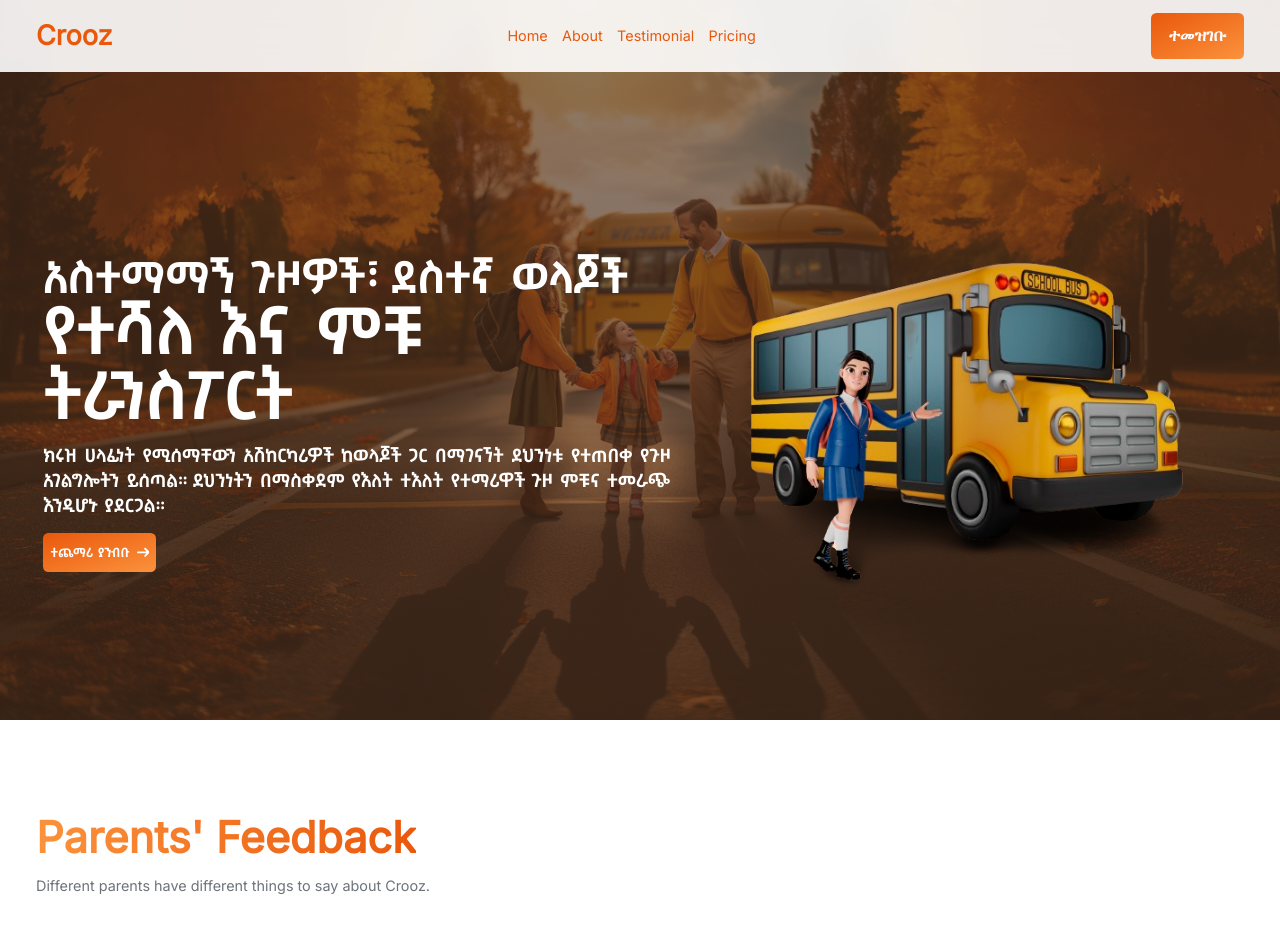
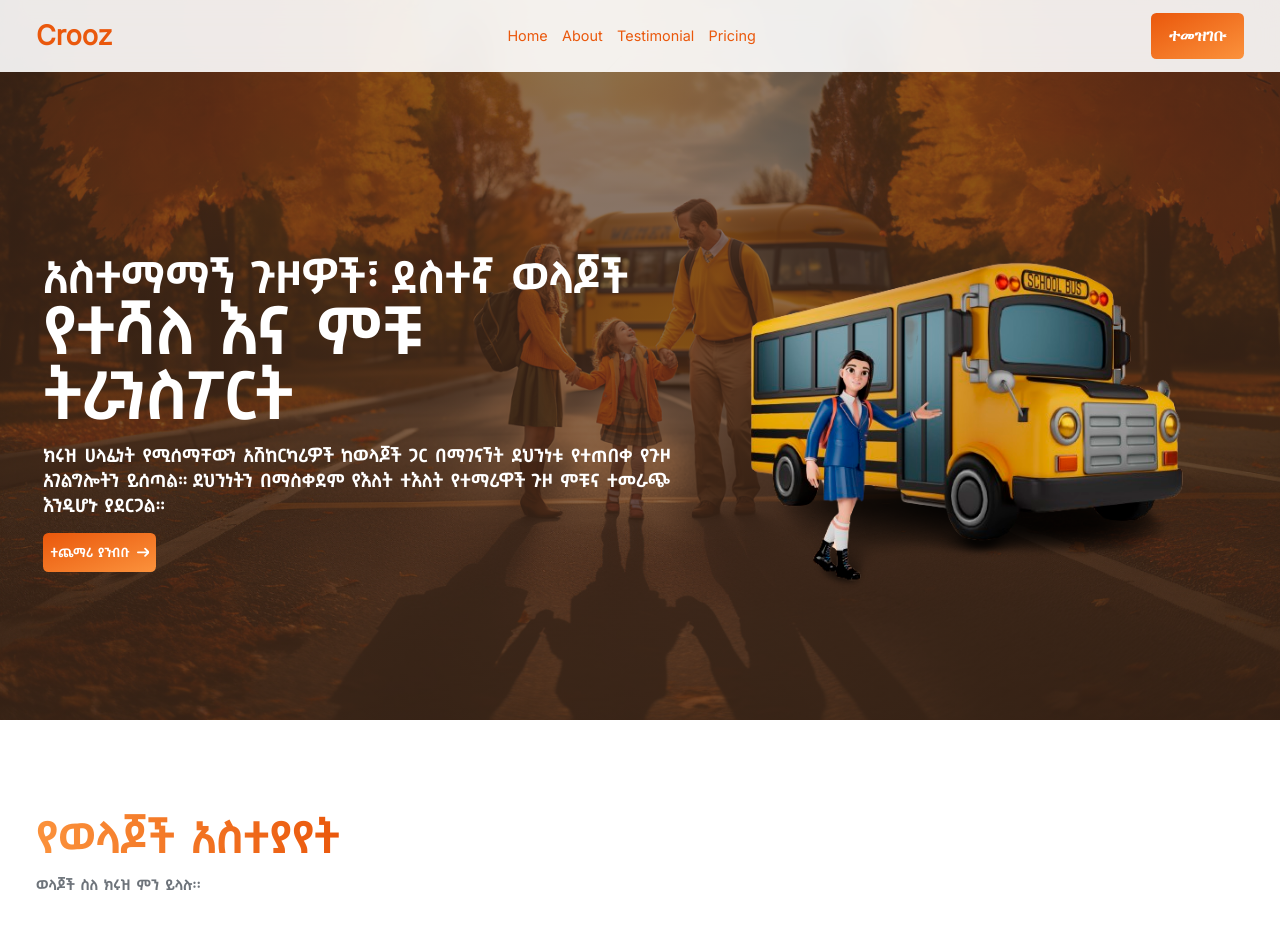
Before and after one commit to Manuel-heav/Crooz, a React (Vite) app: page / in a window 1280 px wide. Shown: the top 938 px of the page. Built offline with nearby package versions, Linux system fonts and the light colour scheme.

Commit message:
a few minor updates

```diff
--- a/src/components/Testimonial.jsx
+++ b/src/components/Testimonial.jsx
@@ -49,8 +49,8 @@
     <div className='w-full bg-white py-20' id='testimonial'>
         <div className='md:max-w-[1480px] m-auto max-w-[600px]  px-4 md:px-10' data-aos="fade-up">
             <div className='py-4'>
-            <h1 class="mb-4 text-3xl font-extrabold text-gray-900 dark:text-white md:text-5xl lg:text-6xl"><span class="text-transparent bg-clip-text bg-gradient-to-r to-orange-600 from-orange-400 py-3 text-5xl font-bold">Parents' Feedback</span></h1>
-              <p className='text-[#6D737A]'>Different parents have different things to say about Crooz.</p>
+            <h1 class="mb-4 text-3xl font-extrabold text-gray-900 dark:text-white md:text-5xl lg:text-6xl"><span class="text-transparent bg-clip-text bg-gradient-to-r to-orange-600 from-orange-400 py-3 text-5xl font-bold amharic">የወላጆች አስተያየት</span></h1>
+              <p className='text-[#6D737A] amharic'>ወላጆች ስለ ክሩዝ ምን ይላሉ፡፡</p>
             </div>
 
 
```
